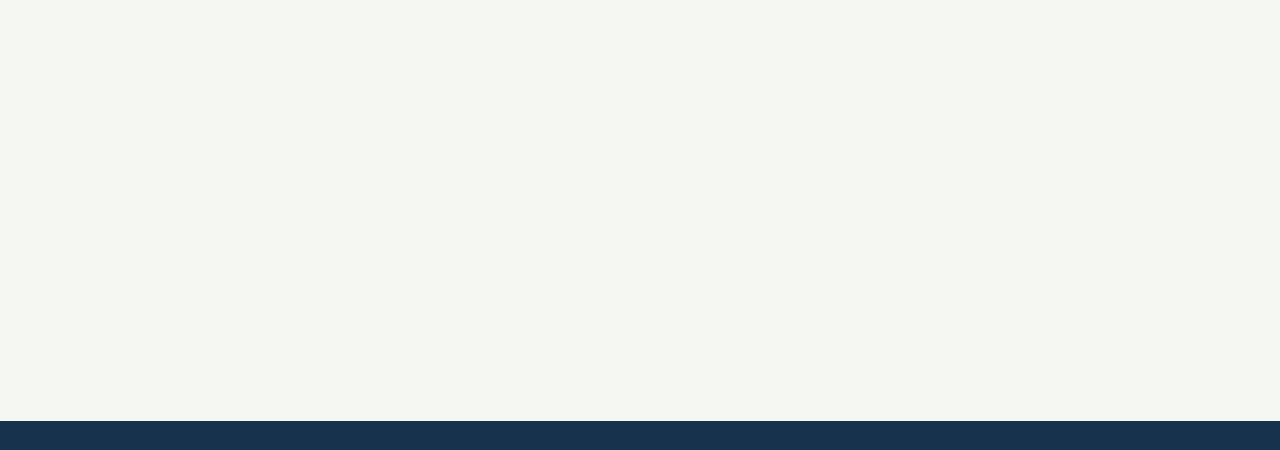
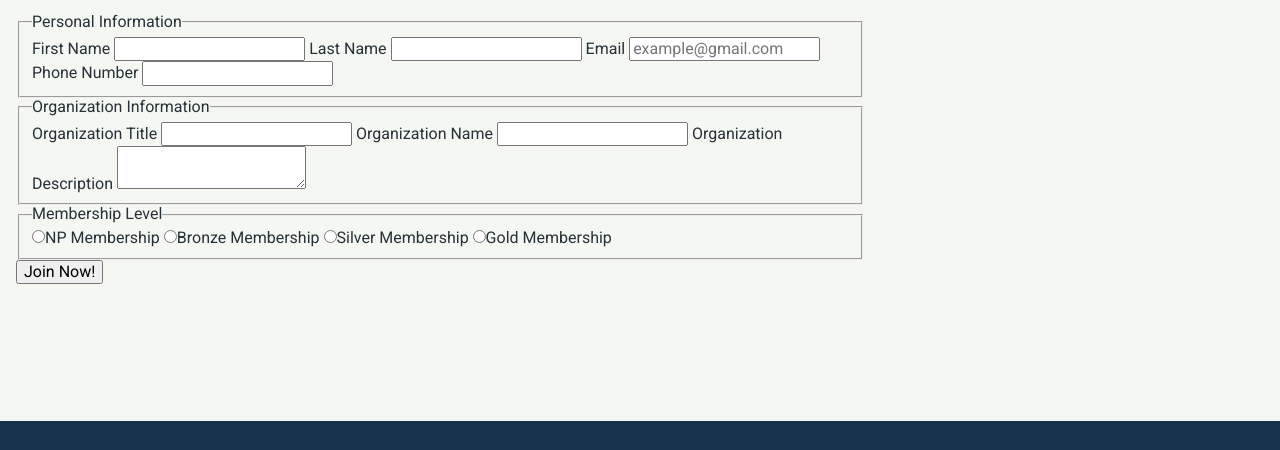
Before and after one commit to v-develops/wdd231, a plain HTML site: page chamber/join.html in a window 1280 px wide. Shown: the part 147-597 px from the top of the page. Drawn offline with Linux system fonts and the light colour scheme.

Commit message:
form base done

```diff
--- a/chamber/join.html
+++ b/chamber/join.html
@@ -53,7 +53,36 @@
     </nav>
 
     <main>
+        <form method="get" action="thankyou.html">
+            <fieldset>
+                <legend>Personal Information</legend>
+                <label>First Name <input type="text" required name="firstName" title="Your first name" autocomplete="given-name"></label>
+                <label>Last Name <input type="text" required name="lastName" title="Your last name" autocomplete="family-name"></label>
+                <label>Email <input type="email" required name="email" title="Your email" autocomplete="email" placeholder="example@gmail.com"></label>
+                <label>Phone Number <input type="tel" required name="phone" title="Your phone number" autocomplete="tel"></label>
+            </fieldset>
 
+            <fieldset>
+                <legend>Organization Information</legend>
+                <label>Organization Title <input type="text" name="orgTitle" title="The title of your organization" autocomplete="organization-title"></label>
+                <label>Organization Name <input type="text" required name="orgName" title="The name of your organization" autocomplete="organization"></label>
+                <label>Organization Description <textarea name="orgDescription" title="A brief description of your organization"></textarea></label>
+            </fieldset>
+
+            <fieldset>
+                <legend>Membership Level</legend>
+                <label><input type="radio" name="membership" value="1" required>NP Membership</label>
+                <label><input type="radio" name="membership" value="2" required>Bronze Membership</label>
+                <label><input type="radio" name="membership" value="3" required>Silver Membership</label>
+                <label><input type="radio" name="membership" value="4" required>Gold Membership</label>
+            </fieldset>
+
+            <input type="submit" value="Join Now!">
+        </form>
+
+        <section class="membership-cards">
+            <dialog id="membership-details"></dialog>
+        </section>
     </main>
 
     <footer class="site-footer">
```
Also changed, not shown: chamber/thankyou.html (added).
